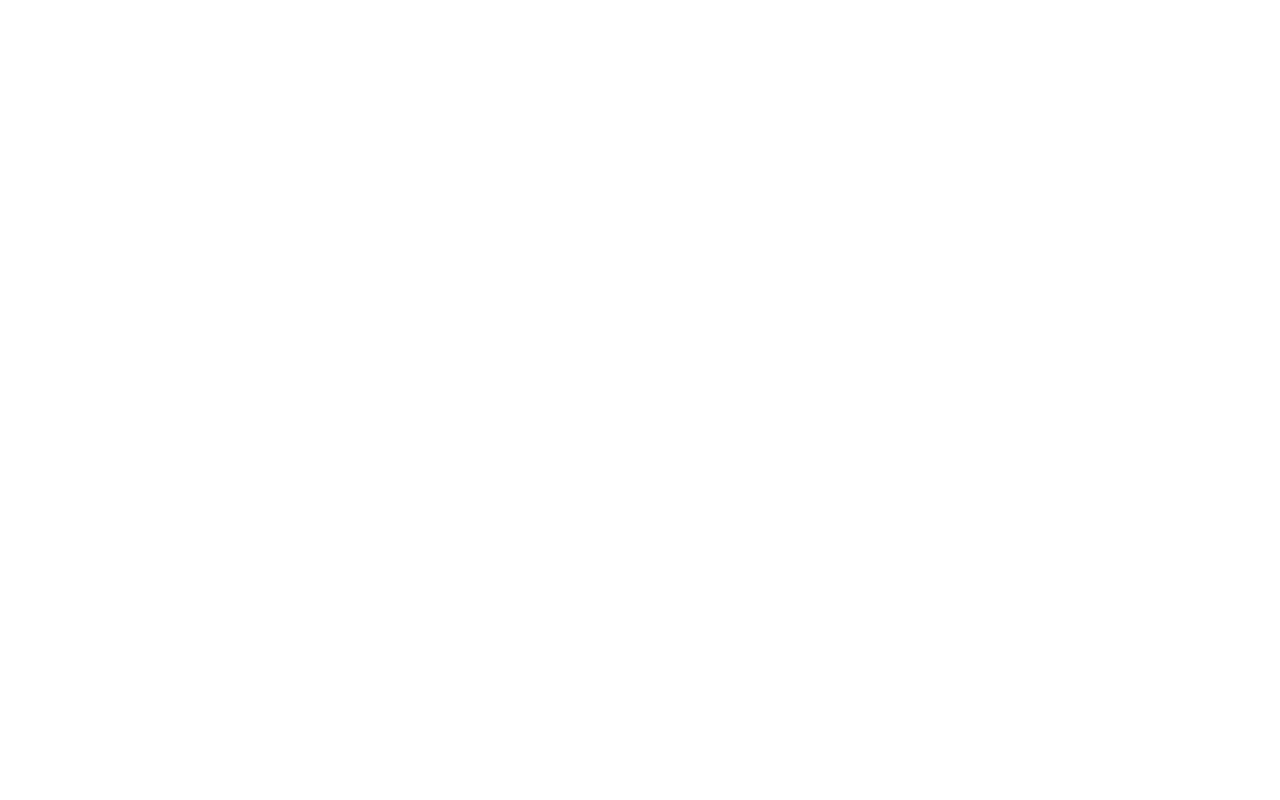
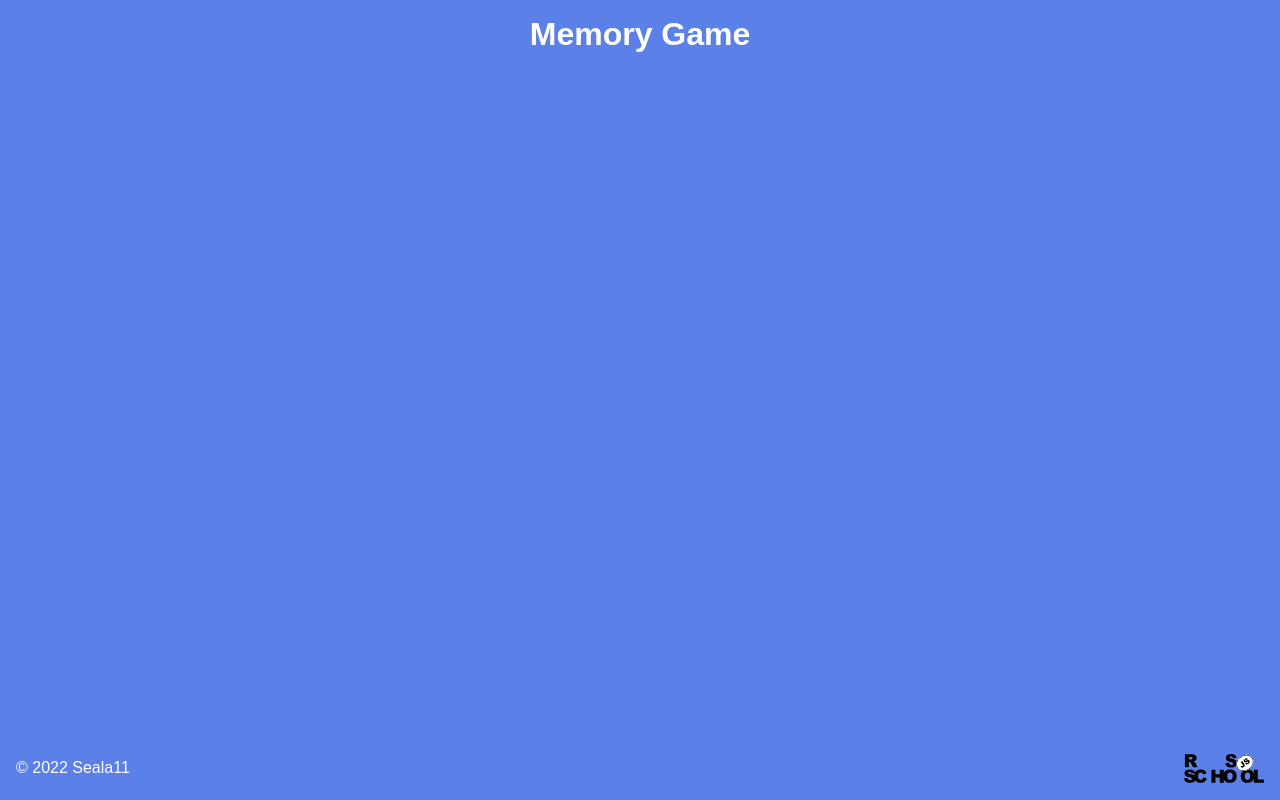
Before and after one commit to Seala11/RS-school-stage0, a plain HTML site: page memory-game/index.html in a window 1280 px wide. Drawn offline with Linux system fonts and the light colour scheme.

Commit message:
feat: add header and footer

```diff
--- a/memory-game/index.html
+++ b/memory-game/index.html
@@ -10,6 +10,26 @@
     <title>Memory game</title>
 </head>
 <body>
+    <header class="header container">
+        <h1 class="header__title">Memory Game</h1>
+    </header>
 
+    <main class="main container">
+
+    </main>
+
+    <footer class="footer">
+        <div class="container footer__container">
+          <div class="footer__rights rights">
+            <span class="rights-item">©</span>
+            <span class="rights-item">2022</span>
+            <a href="https://github.com/Seala11" class="footer__link">Seala11</a>
+          </div>
+          <a
+            href="https://rs.school/js-stage0/"
+            class="footer__link link-rss"
+          ></a>
+        </div>
+      </footer>
 </body>
 </html>
--- a/memory-game/index.js
+++ b/memory-game/index.js
@@ -1,3 +1,11 @@
 import showTask from "./task.js";
+// 0. add favicon)
+// 1. Карточки, по которым кликнул игрок, переворачиваются согласно правилам игры
+// 2. Игра завершается, когда открыты все карточки
+// 3. По окончанию игры выводится её результат - количество ходов, которые понадобились для завершения игры
+// 4. Результаты последних 10 игр сохраняются в local storage. Есть таблица рекордов, в которой сохраняются результаты предыдущих 10 игр
+// 5. По клику на карточку – она переворачивается плавно, если пара не совпадает – обе карточки переварачиваются
 
-showTask();
+
+
+// showTask();
--- a/memory-game/style.css
+++ b/memory-game/style.css
@@ -0,0 +1,95 @@
+/* || General styles */
+
+html {
+    box-sizing: border-box;
+    overflow-x: hidden;
+  }
+
+  *,
+  *::before,
+  *::after {
+    box-sizing: inherit;
+    margin: 0;
+    padding: 0;
+  }
+
+  :root {
+    --bg-color: #5b81e9;
+    --text-prime: #ffffff;
+    --prime-filter: invert(71%) sepia(34%) saturate(4529%) hue-rotate(360deg)
+      brightness(104%) contrast(102%);
+    --hover: orange;
+  }
+
+  body {
+    background-color: var(--bg-color);
+    font-family: sans-serif;
+    color: var(--text-prime);
+  }
+
+  .container {
+    padding: 1rem;
+    max-width: 82rem;
+    margin: 0 auto;
+  }
+
+  .header__container,
+  .footer__container {
+    display: flex;
+    justify-content: space-between;
+    align-items: center;
+    flex-wrap: wrap;
+  }
+
+  /* || header */
+  .header {
+      text-align: center;
+  }
+
+  .header__title {
+      font-size: 2rem;
+  }
+
+  /* || Footer */
+
+.footer {
+    position: fixed;
+    width: 100%;
+    bottom: 0;
+    display: flex;
+    justify-content: space-between;
+    z-index: 10;
+  }
+
+  .footer__container {
+    width: 100%;
+  }
+
+  .footer__right {
+    padding: 0.6rem 0 0.3rem;
+  }
+
+  .footer__link {
+    text-decoration: none;
+    color: var(--text-prime);
+    font-family: inherit;
+    transition: 0.3s ease;
+  }
+
+  .footer__link:hover,
+  .footer__link:active {
+    color: var(--hover);
+  }
+
+  .link-rss {
+    width: 5rem;
+    height: 2rem;
+    background: url(./assets/svg/rs_school_js.svg) no-repeat center center;
+    background-size: contain;
+    transition: 0.3s ease;
+  }
+
+  .link-rss:hover,
+  .link-rss:active {
+    filter: var(--prime-filter);
+  }
```
Also changed, not shown: memory-game/assets/svg/rs_school_js.svg (added).
